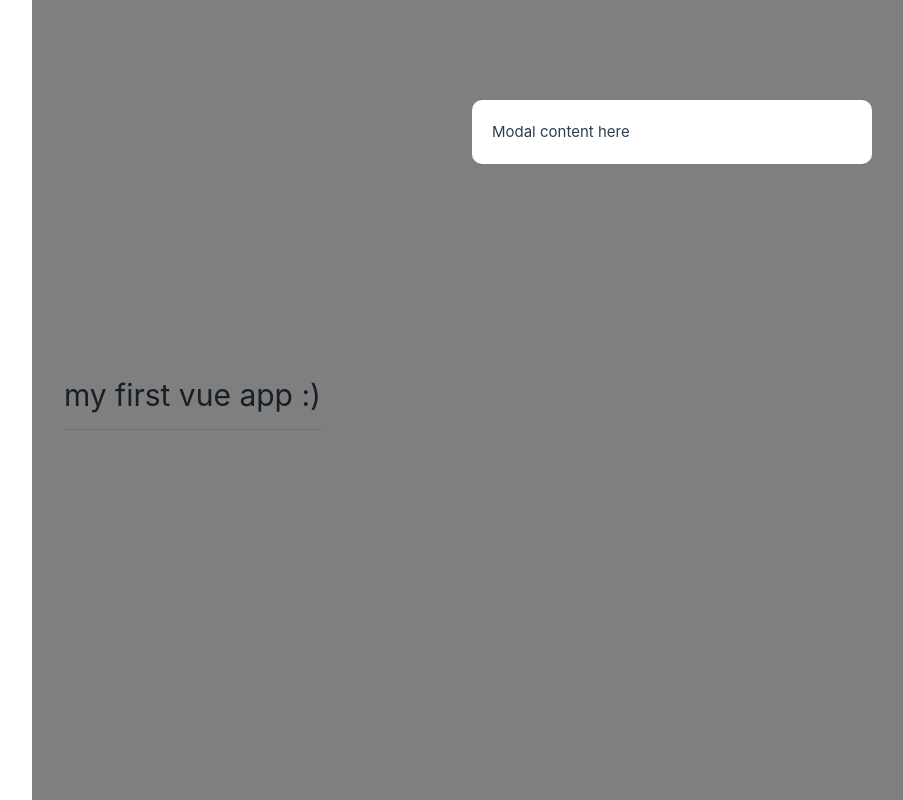
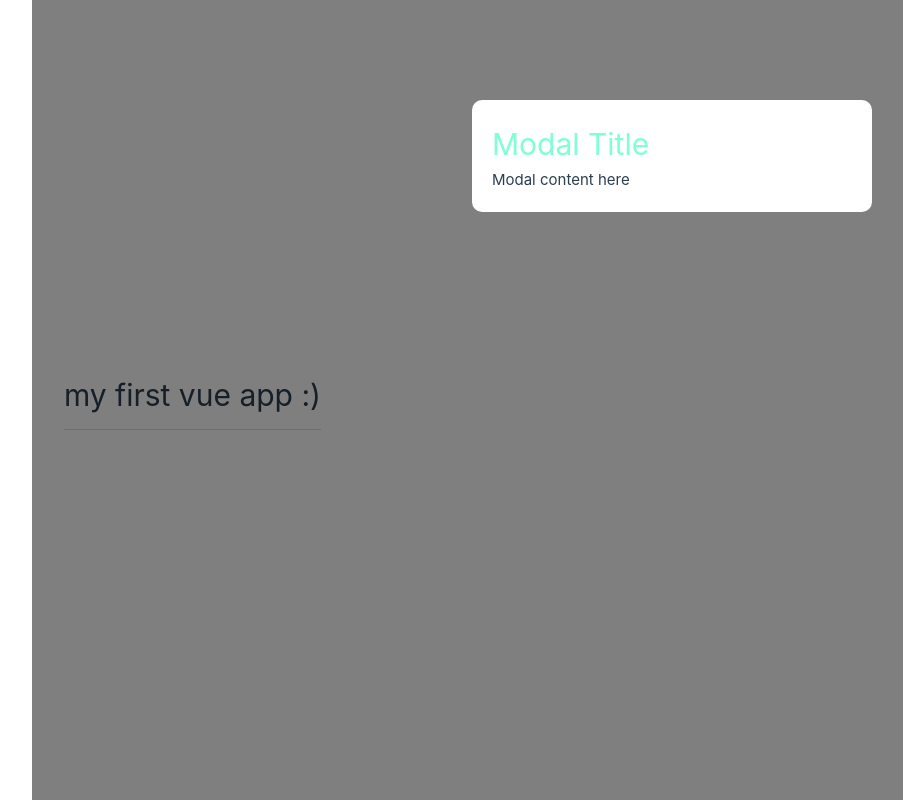
Before and after one commit to stopdaydreaming/vue3-super-engine, a Vue app: page / in a window 1280 px wide. Shown: the whole page, without its empty margins (319-1222 px from the left). Built offline with nearby package versions, Linux system fonts and the light colour scheme.

Commit message:
added component and global styles

```diff
--- a/src/assets/main.css
+++ b/src/assets/main.css
@@ -6,6 +6,13 @@
   padding: 2rem;
 
   font-weight: normal;
+}
+
+body {
+  margin: 0;
+}
+p {
+  font-style: italic;
 }
 
 a,
--- a/src/components/Modals.vue
+++ b/src/components/Modals.vue
@@ -1,12 +1,20 @@
 <template>
     <div class="backdrop">
         <div class="modal">
+            <h1>Modal Title</h1>
             <p>Modal content here</p>
         </div>
     </div>
 </template>
 
-<style>
+<style scoped>
+    .backdrop {
+        top: 0;
+        position: fixed;
+        background: rgba(0,0,0,0.5);
+        width: 100%;
+        height: 100%;
+    }
     .modal {
         width: 400px;
         padding: 20px;
@@ -14,11 +22,17 @@
         background: white;
         border-radius: 10px;
     }
-    .backdrop {
-        top: 0;
-        position: fixed;
-        background: rgba(0,0,0,0.5);
-        width: 100%;
-        height: 100%;
+    h1 {
+        color: aquamarine;
+        border: none;
+        padding: 0
+    }
+    .modal h1 {
+        color: aquamarine;
+        border: none;
+        padding: 0;
+    }
+    .modal p {
+    font-style: normal;
     }
 </style>
```
